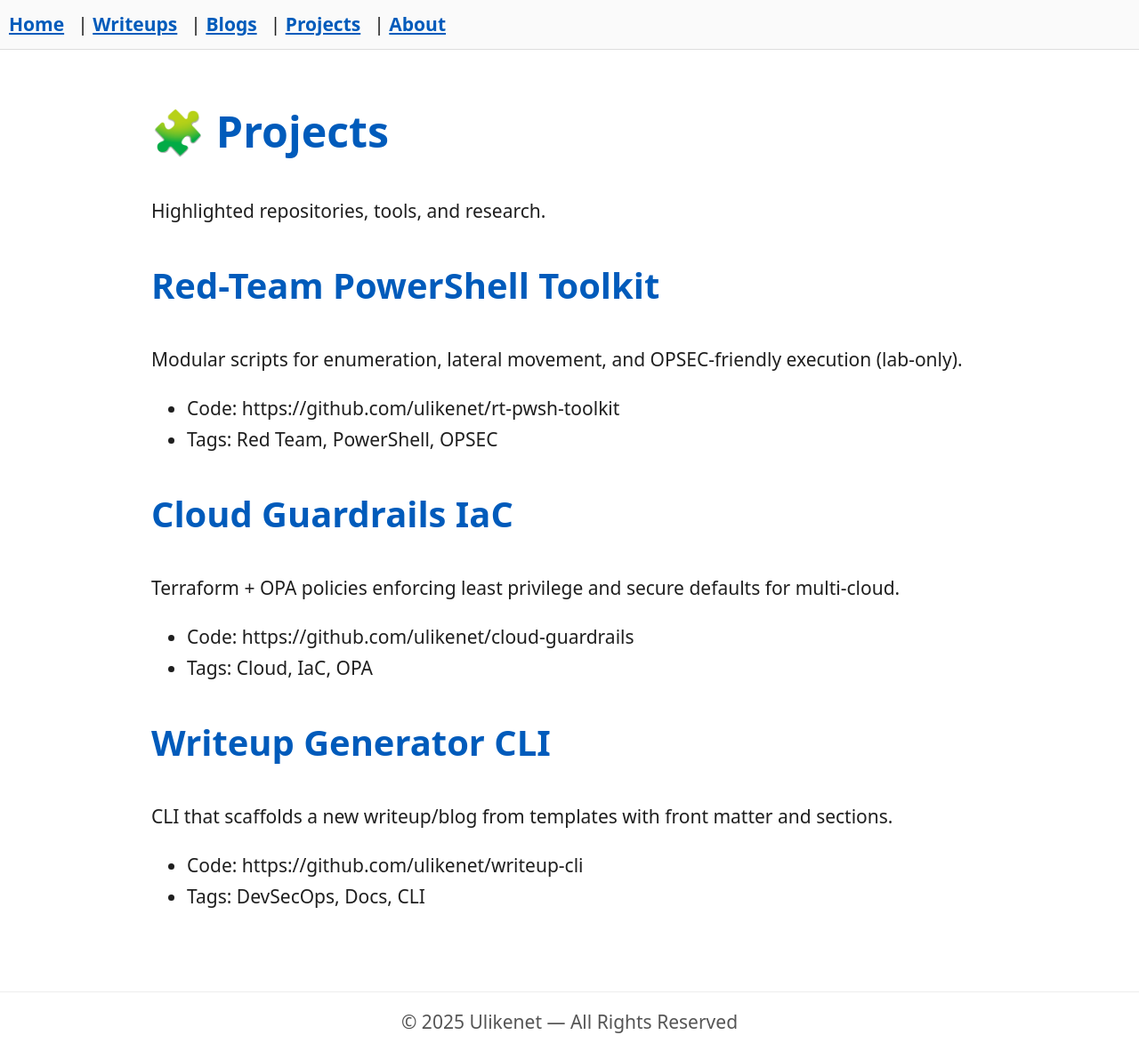
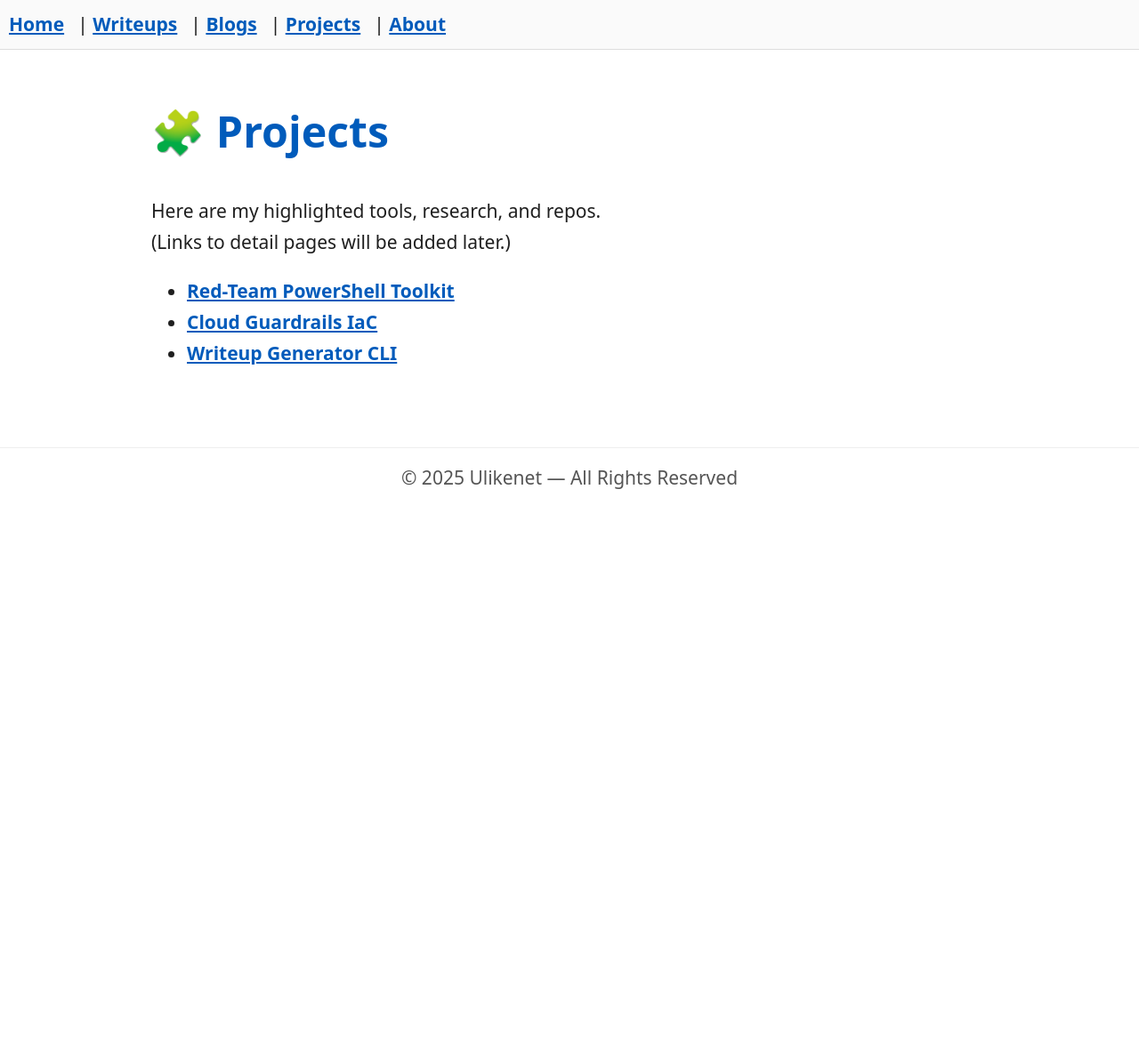
Before and after one commit to Ulikenet/ulikenet.github.io, a Jekyll site: the page built from projects/index.md, in a window 1280 px wide and 1182 px high. Shown: the whole window at 89% size. Built offline with Jekyll 4.4.1, drawn with Linux system fonts in a browser that asks for light colours.

Commit message:
Update index.md

```diff
--- a/projects/index.md
+++ b/projects/index.md
@@ -5,22 +5,9 @@ layout: default
 
 # 🧩 Projects
 
-Highlighted repositories, tools, and research.
+Here are my highlighted tools, research, and repos.
+(Links to detail pages will be added later.)
 
-## Red-Team PowerShell Toolkit
-Modular scripts for enumeration, lateral movement, and OPSEC-friendly execution (lab-only).
-
-- Code: https://github.com/ulikenet/rt-pwsh-toolkit
-- Tags: Red Team, PowerShell, OPSEC
-
-## Cloud Guardrails IaC
-Terraform + OPA policies enforcing least privilege and secure defaults for multi-cloud.
-
-- Code: https://github.com/ulikenet/cloud-guardrails
-- Tags: Cloud, IaC, OPA
-
-## Writeup Generator CLI
-CLI that scaffolds a new writeup/blog from templates with front matter and sections.
-
-- Code: https://github.com/ulikenet/writeup-cli
-- Tags: DevSecOps, Docs, CLI
+- [Red-Team PowerShell Toolkit](/projects/red-team-powershell-toolkit)
+- [Cloud Guardrails IaC](/projects/cloud-guardrails-iac)
+- [Writeup Generator CLI](/projects/writeup-generator-cli)
```
